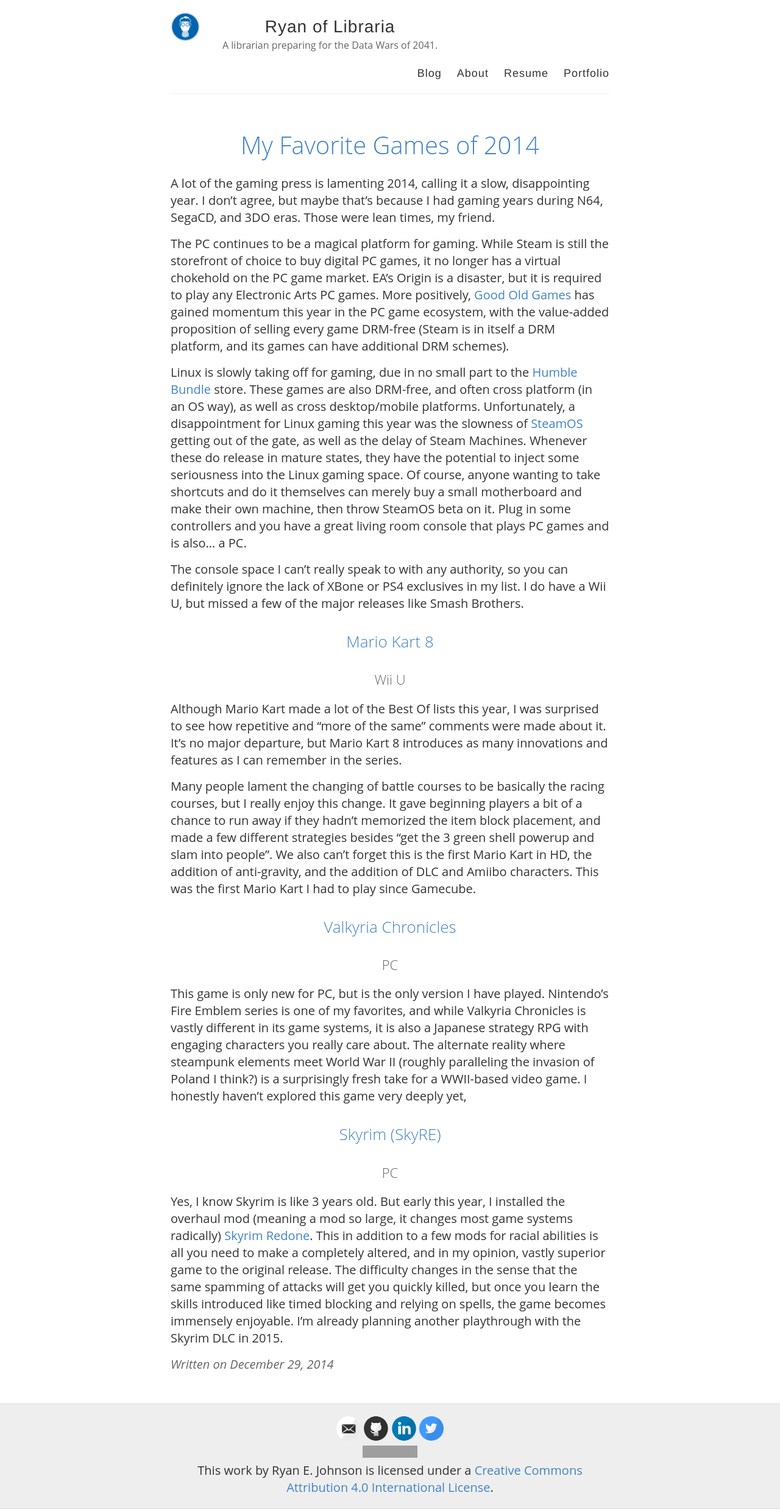
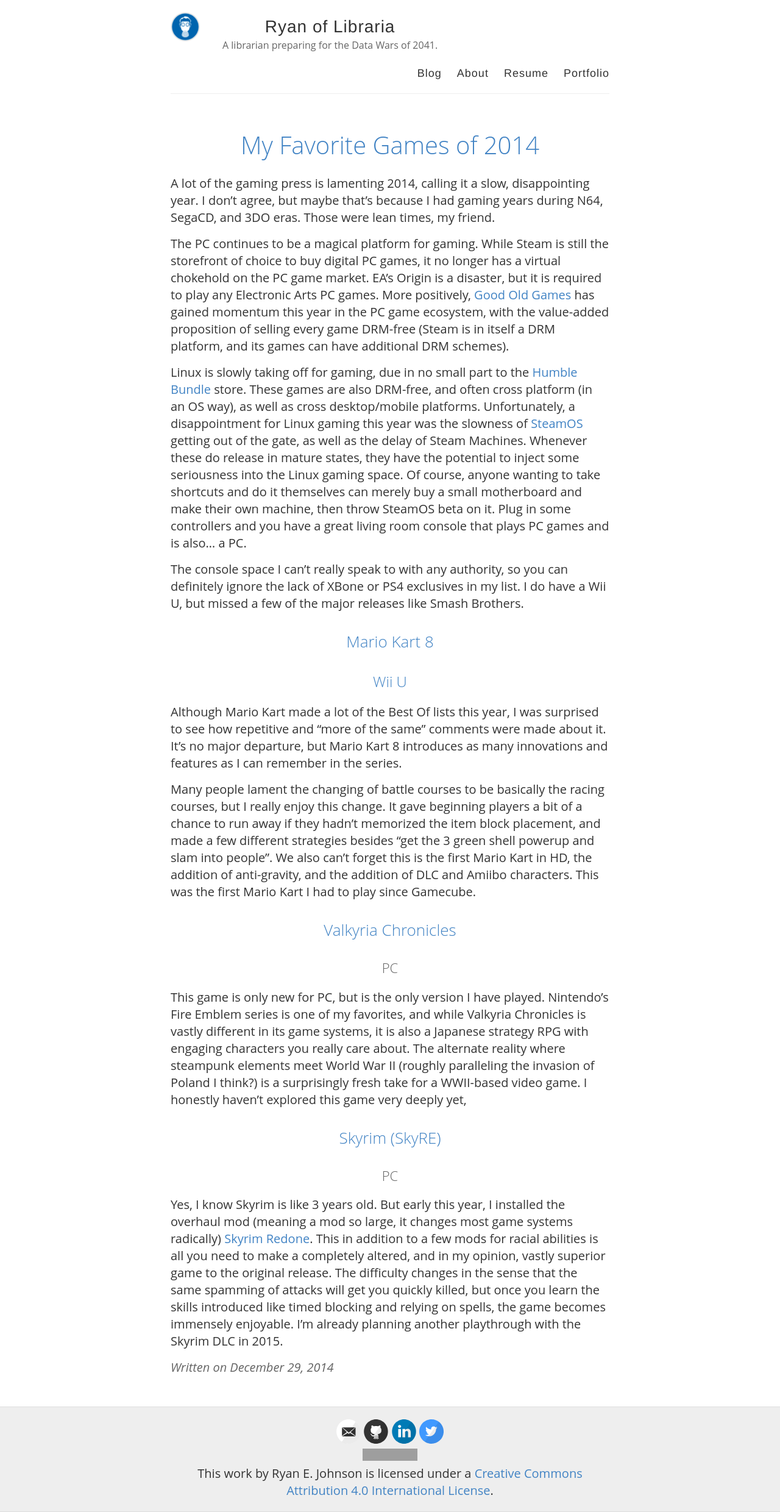
Before and after one commit to remerjohnson/remerjohnson.github.io, a Jekyll site: the page built from _posts/2014-12-29-my-favorite-games-of-2014.md, in a window 1280 px wide. Shown: the whole page at 61% size. Built offline with Jekyll 4.4.1, drawn with Linux system fonts in a browser that asks for light colours; nearby versions of some CDN libraries; comment, search, counter and statistics services are not loaded; grey boxes are pictures that could not be loaded.

```diff
--- a/_posts/2014-12-29-my-favorite-games-of-2014.md
+++ b/_posts/2014-12-29-my-favorite-games-of-2014.md
@@ -11,8 +11,8 @@ Linux is slowly taking off for gaming, due in no small part to the [Humble Bundl
 
 The console space I can't really speak to with any authority, so you can definitely ignore the lack of XBone or PS4 exclusives in my list. I do have a Wii U, but missed a few of the major releases like Smash Brothers.
 
-## Mario Kart 8 ##
-#### Wii U ####
+## Mario Kart 8
+### Wii U
 Although Mario Kart made a lot of the Best Of lists this year, I was surprised to see how repetitive and "more of the same" comments were made about it. It's no major departure, but Mario Kart 8 introduces as many innovations and features as I can remember in the series.
 
 Many people lament the changing of battle courses to be basically the racing courses, but I really enjoy this change. It gave beginning players a bit of a chance to run away if they hadn't memorized the item block placement, and made a few different strategies besides "get the 3 green shell powerup and slam into people". We also can't forget this is the first Mario Kart in HD, the addition of anti-gravity, and the addition of DLC and Amiibo characters. This was the first Mario Kart I had to play since Gamecube.
```
